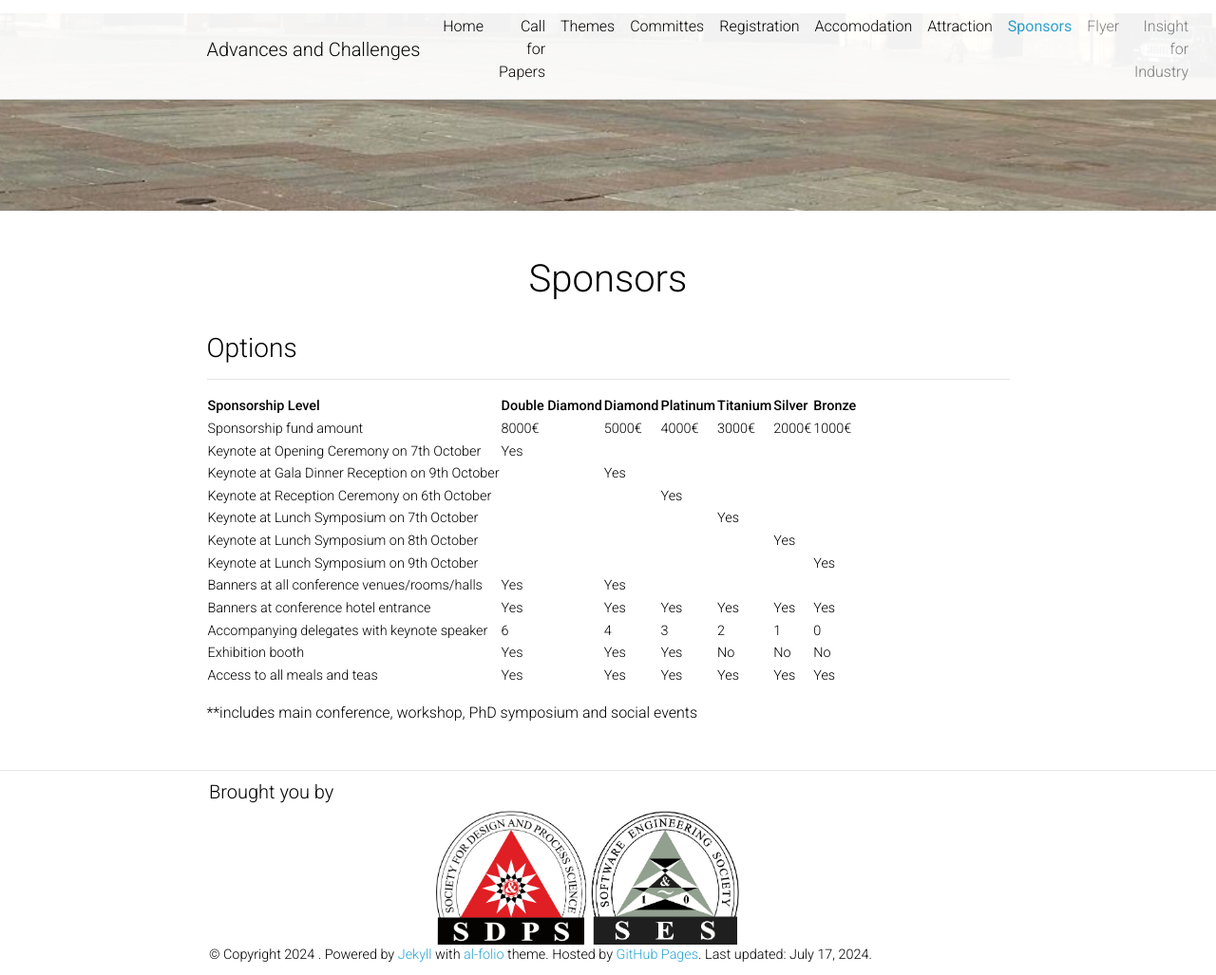
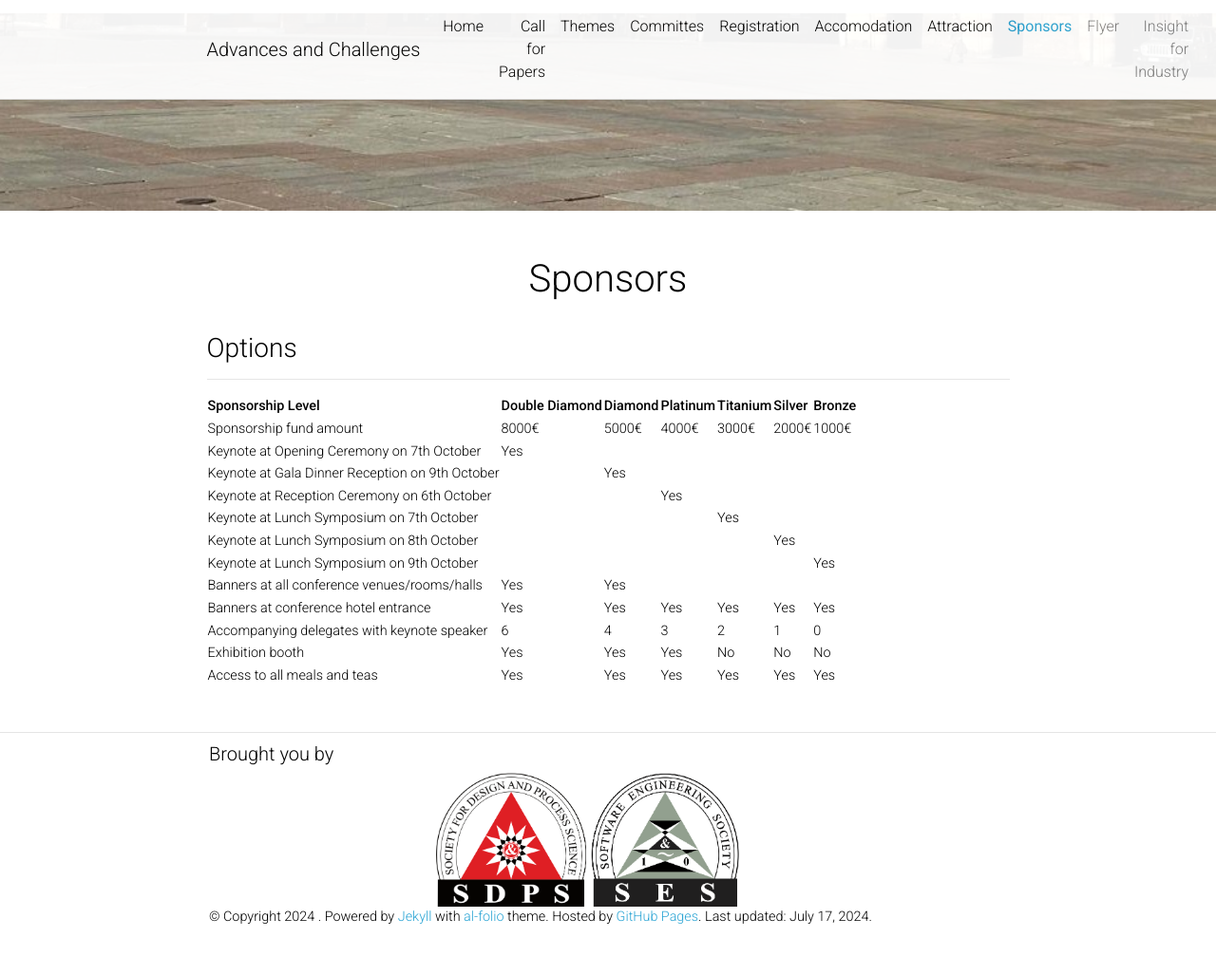
Before and after one commit to GenAI4DPS/advances-challenges, a Jekyll site: the page built from _pages/sponsors.md, in a window 1280 px wide and 1027 px high. Shown: the whole window at 95% size. Built offline with Jekyll 4.4.1, drawn with Linux system fonts in a browser that asks for light colours; comment, search, counter and statistics services are not loaded; a style sheet for code colours, icons or effects is not loaded.

Commit message:
Update sponsors.md

```diff
--- a/_pages/sponsors.md
+++ b/_pages/sponsors.md
@@ -141,5 +141,3 @@ nav_order: 9
     </tbody>
   </table>
 </figure>
-
-<p>**includes main conference, workshop, PhD symposium and social events</p>
```
